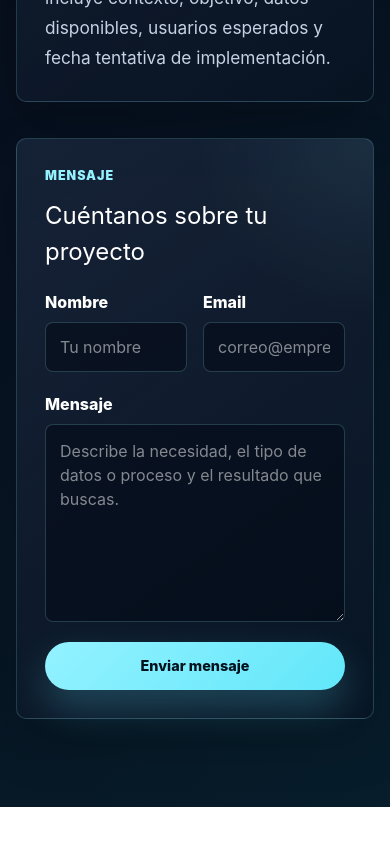
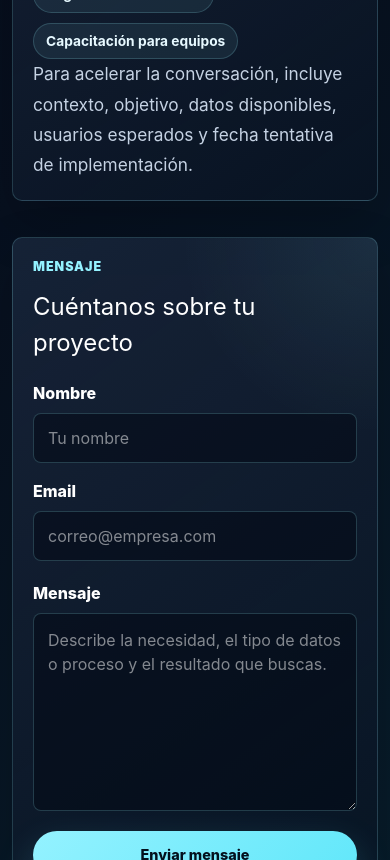
Before and after one commit to AISENSITIVITYSOLUTIONS/nni_official_page, a React (Vite) app: page /contacto in a window 390 px wide. Shown: the part 1140-2000 px from the top of the page. Before the commit the page ends 1947 px from the top, so only its background shows below. Built offline with nearby package versions, Linux system fonts and the light colour scheme.

Commit message:
Limpia estilos residuales de nota de Productos

```diff
--- a/src/App.css
+++ b/src/App.css
@@ -219,7 +219,6 @@ p {
 .contact-form,
 .cta-band,
 .intro-band,
-.product-note,
 .team-card {
   border: 1px solid var(--line);
   border-radius: 10px;
@@ -295,8 +294,7 @@ p {
 .section-heading h2,
 .intro-band h2,
 .split-section h2,
-.cta-band h2,
-.product-note h2 {
+.cta-band h2 {
   color: #fff;
   font-size: clamp(1.8rem, 4vw, 3rem);
   line-height: 1.08;
@@ -314,8 +312,7 @@ p {
 }
 
 .intro-band,
-.cta-band,
-.product-note {
+.cta-band {
   padding: 30px;
   margin: 58px 0;
 }
@@ -1198,3 +1195,87 @@ p {
     font-size: 0.8rem;
     padding: 8px 10px;
   }
+
+  .page {
+    width: min(100% - 24px, 1240px);
+    padding-top: 228px;
+  }
+
+  .home-page {
+    width: min(100% - 24px, 1240px);
+  }
+
+  .home-hero {
+    padding-top: 236px;
+  }
+
+  .page-hero h1,
+  .hero-copy h1 {
+    font-size: clamp(2.5rem, 13vw, 3.5rem);
+  }
+
+  .hero-actions,
+  .primary-button,
+  .secondary-button,
+  .contact-form .primary-button {
+    width: 100%;
+  }
+
+  .cards-grid.four,
+  .service-grid,
+  .featured-product-card,
+  .form-row {
+    grid-template-columns: 1fr;
+  }
+
+  .intro-band,
+  .cta-band,
+  .contact-aside,
+  .contact-form,
+  .glass-card,
+  .service-card,
+  .product-card,
+  .team-card {
+    padding: 20px;
+  }
+
+  .featured-product-panel {
+    min-height: 360px;
+    transform: none;
+  }
+
+  .product-card-3d {
+    min-height: auto;
+    transform: none;
+  }
+
+  .product-card-3d:hover,
+  .product-card-3d:focus-visible {
+    transform: translateY(-6px);
+  }
+
+  .product-scene {
+    width: 108px;
+    height: 108px;
+    margin: 0 0 16px;
+  }
+
+  .facer-panel-inner {
+    grid-template-columns: 1fr;
+    justify-items: center;
+    gap: 14px;
+    inset: 18px;
+  }
+
+  .facer-video-shell {
+    width: min(100%, 180px);
+  }
+
+  .facer-panel-copy {
+    text-align: center;
+  }
+
+  .facer-panel-copy strong {
+    max-width: 300px;
+  }
+}
```
